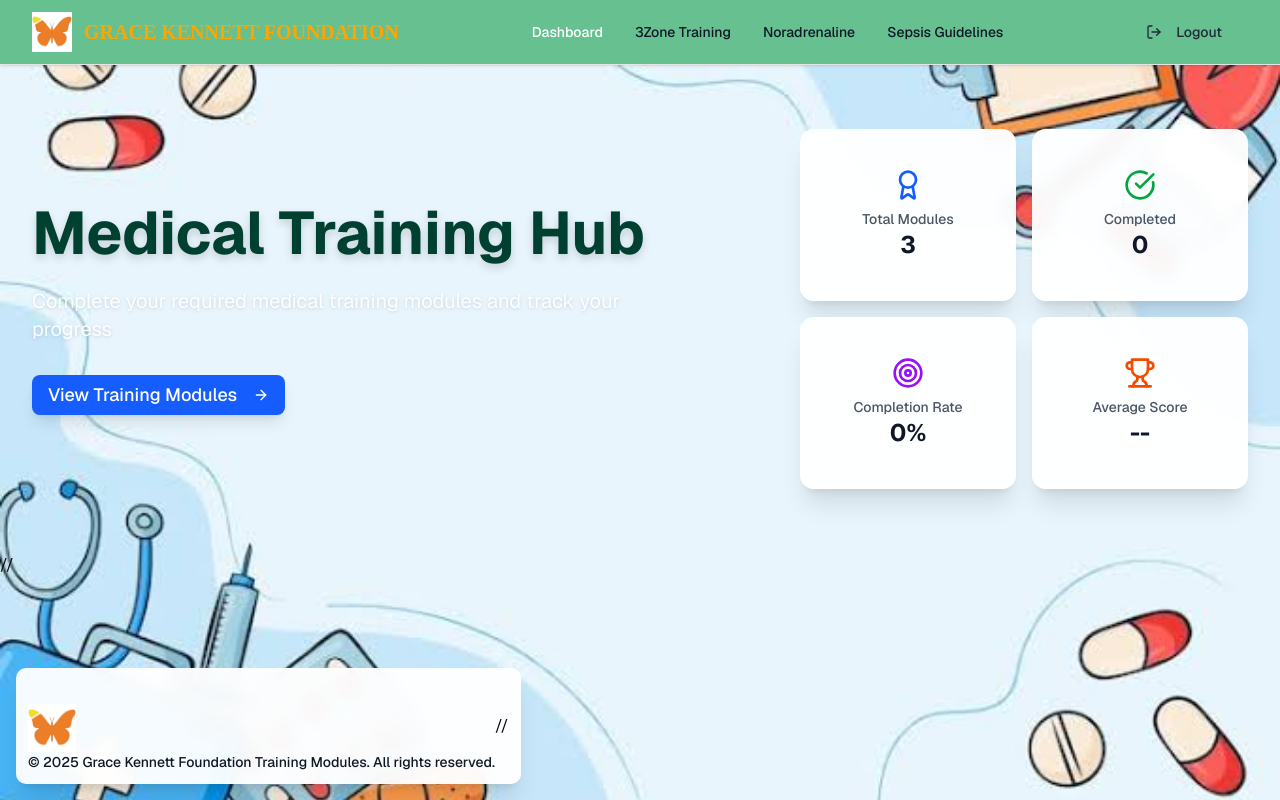
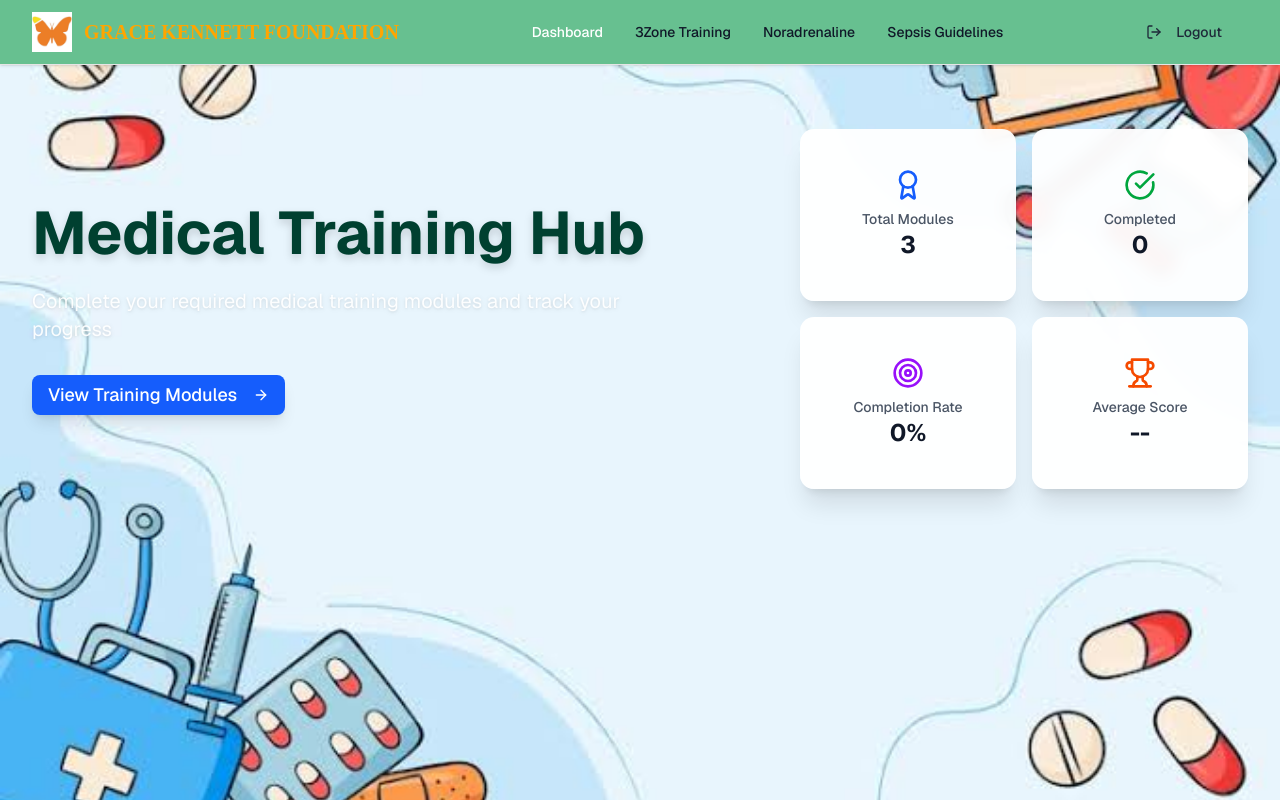
Before and after one commit to Gkfit2025/TRAINING-HUB, a Next.js app: page / in a window 1280 px wide. Built offline with nearby package versions, Linux system fonts and the light colour scheme.

Commit message:
Update page.tsx Footer placement correction

```diff
--- a/app/page.tsx
+++ b/app/page.tsx
@@ -96,8 +96,9 @@ export default function HomePage() {
           </div>
         </main>
 
-        {/* Footer with Logo and Grace Kennett Foundation Text placed outside of main */}
-       // <div className="fixed bottom-2 sm:bottom-4 left-2 sm:left-4 flex items-center space-x-2 bg-white/95 backdrop-blur-sm p-2 sm:p-3 rounded-lg shadow-xl">
+
+      </div>
+     {/* Footer with Logo and Grace Kennett Foundation Text placed outside of main */}
         <footer className="w-full max-w-4xl text-center mt-6 text-gray-600 text-sm">
           <img
             src="/logo11.png"
@@ -107,8 +108,6 @@ export default function HomePage() {
           />
           <p className="text-xs sm:text-sm font-medium text-gray-900"> &copy; {new Date().getFullYear()} Grace Kennett Foundation Training Modules. All rights reserved.</p>
          </footer>
-        //</div>
-      </div>
     </div>
   )
 }
```
